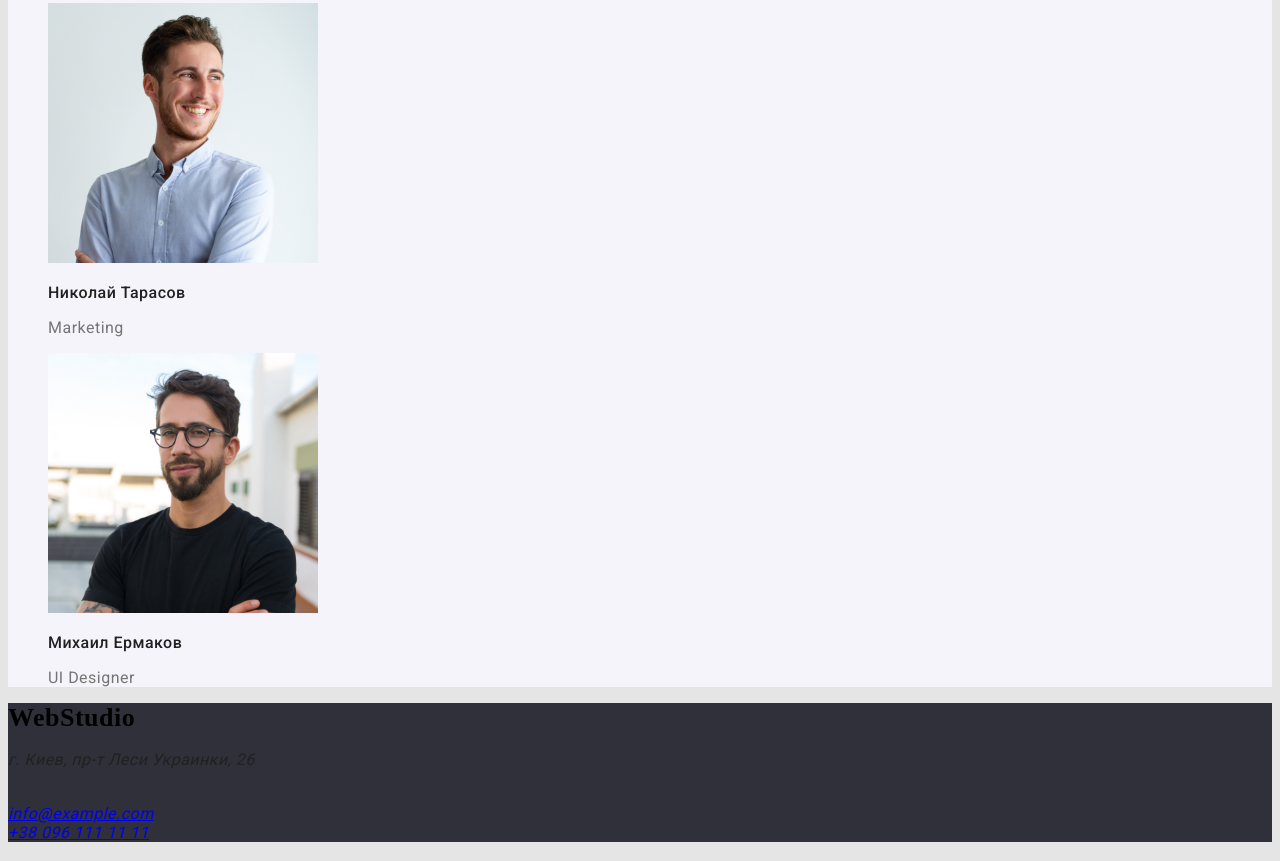
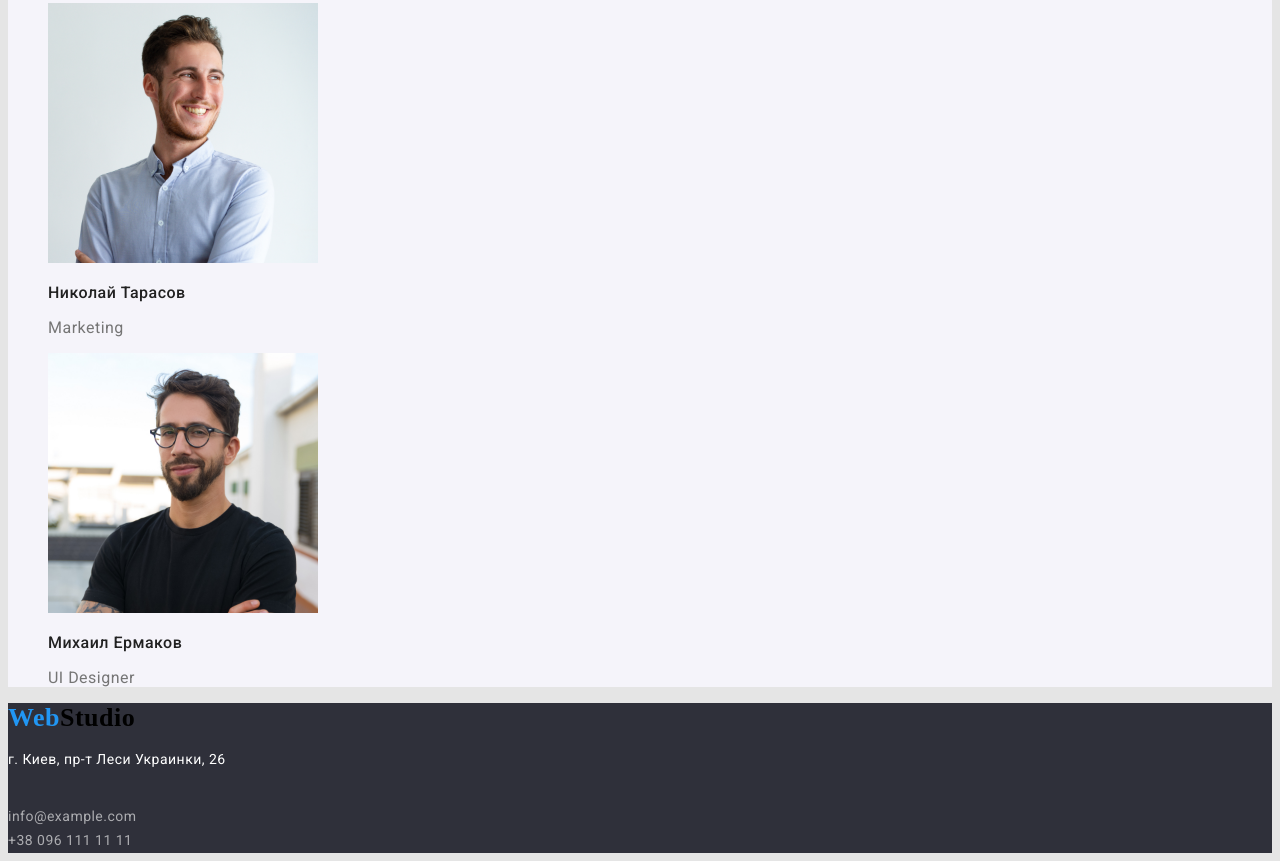
Before and after one commit to ChernykhGO/goit-markup-hw-02, a plain HTML site: page index.html in a window 1280 px wide. Shown: the part 2564-3425 px from the top of the page. Drawn offline with Linux system fonts and the light colour scheme.

Commit message:
Футер

```diff
--- a/index.html
+++ b/index.html
@@ -104,13 +104,13 @@
           </section>
      </main>
       <!--Footer-->
-     <footer>
-          <a href="#" lang="en" class="logo"><span>Web</span>Studio</a>
-          <address class="adds">
-              <p>г. Киев, пр-т Леси Украинки, 26</p><br>
-              <a href="mailto:info@example.com" class="link-img">info@example.com</a><br>
-              <a href="tel:+380961111111" class="link-img">+38 096 111 11 11</a>
-          </address>
-     </footer>
+        <footer>
+            <a href="#" lang="en" class="logo"><span class="accent">Web</span>Studio</a>
+            <address class="adds">
+                <p class="location">г. Киев, пр-т Леси Украинки, 26</p><br>
+                <a href="mailto:info@example.com" class="link-adds">info@example.com</a><br>
+                <a href="tel:+380961111111" class="link-adds">+38 096 111 11 11</a>
+            </address>
+        </footer>
  </body>
 </html>
```
Also changed, not shown: portfolio.html (+1 -1 lines).
